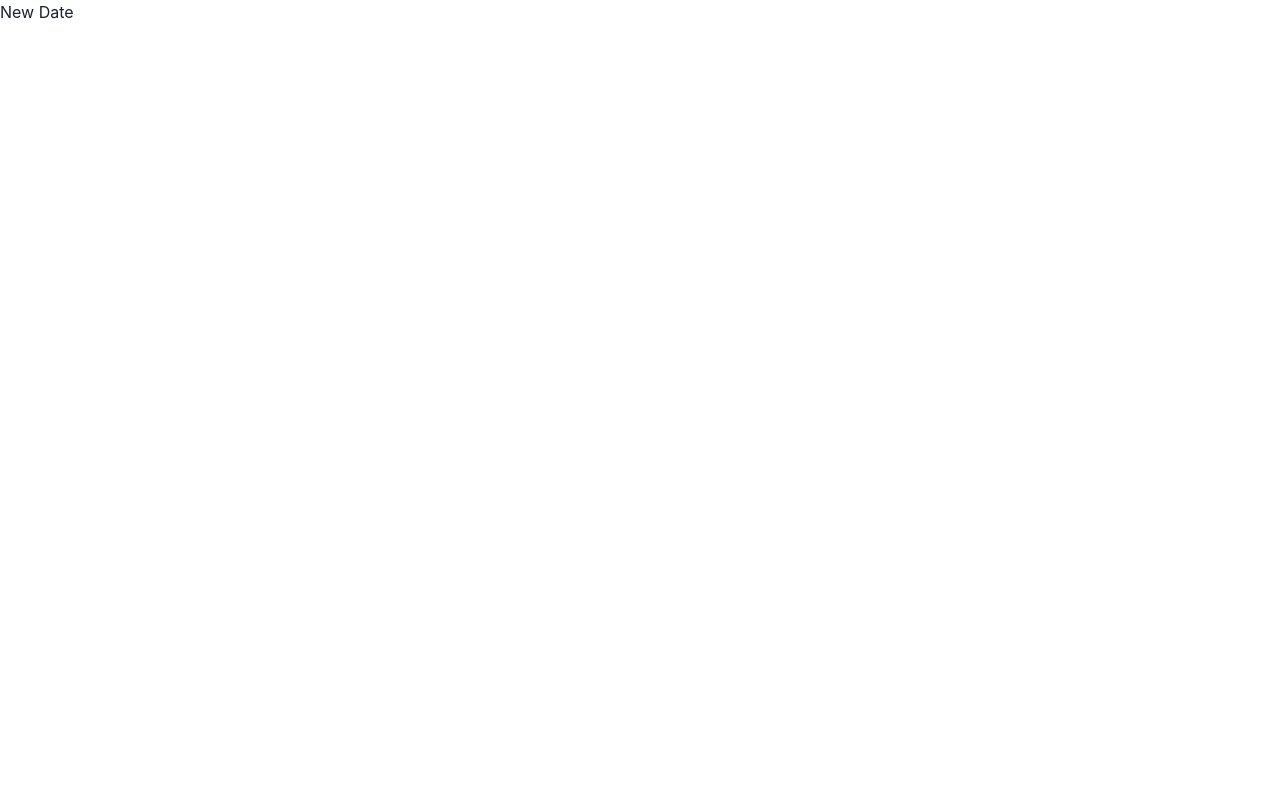
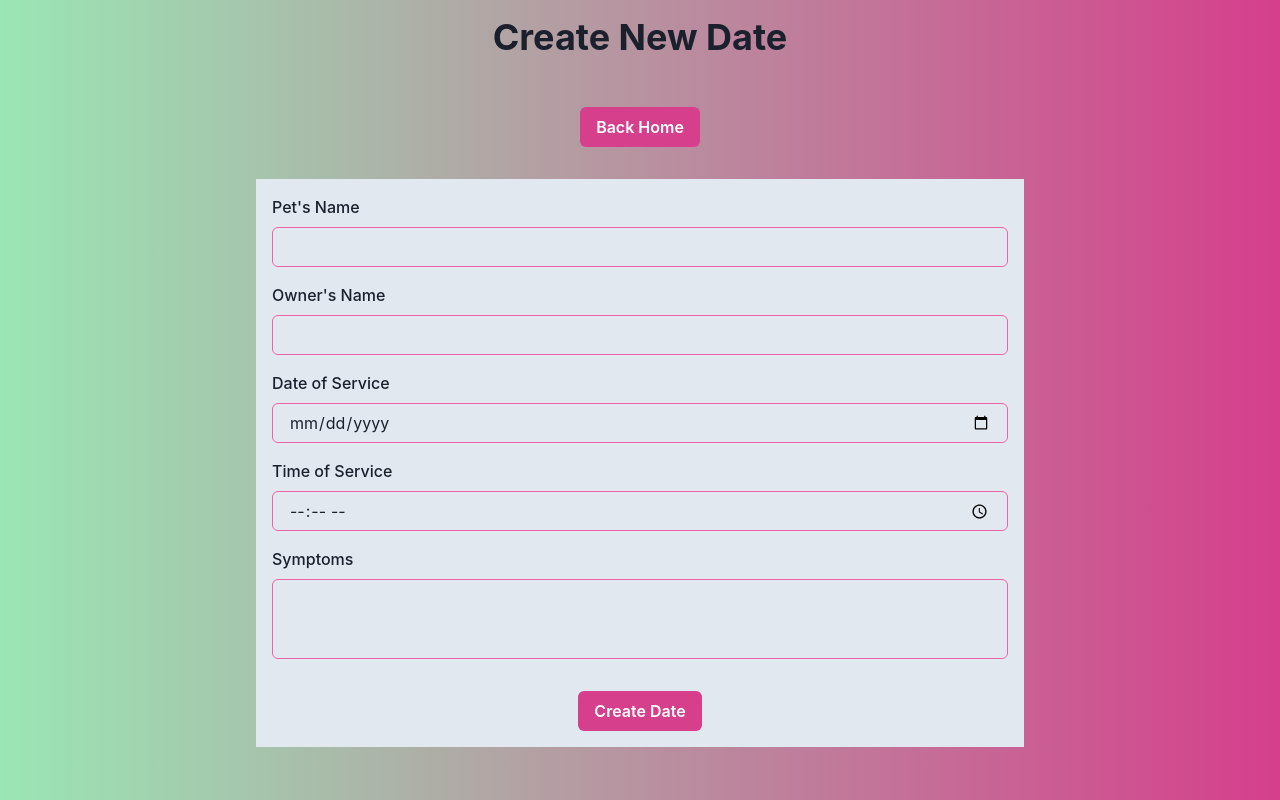
Before and after one commit to erick-sk/vinco-frontend, a React (Create React App) app: page /new in a window 1280 px wide. Built offline with nearby package versions, Linux system fonts and the light colour scheme; no server answers.

Commit message:
Add show form at NewDate component

```diff
--- a/src/components/NewDate.js
+++ b/src/components/NewDate.js
@@ -1,7 +1,94 @@
 import React from 'react';
+import {
+  Container,
+  Heading,
+  Box,
+  Button,
+  Center,
+  FormControl,
+  FormLabel,
+  Input,
+  Textarea,
+} from '@chakra-ui/react';
 
 const NewDate = () => {
-  return <h1>New Date</h1>;
+  return (
+    <Box minH="100vh" bgGradient="linear(to-r, green.200, pink.500)">
+      <Heading as="h1" size="xl" textAlign="center" pt={4}>
+        Create New Date
+      </Heading>
+
+      <Container maxW="container.xl" pb={8}>
+        <Center mt={12}>
+          <Button as="a" href="/" colorScheme="pink" variant="solid">
+            Back Home
+          </Button>
+        </Center>
+
+        <Container maxW="container.md" mt={8} bg="gray.200" p={4}>
+          {/* Form */}
+          <form>
+            <FormControl id="pet" mb={4}>
+              <FormLabel htmlFor="pet">Pet's Name</FormLabel>
+              <Input
+                name="pet"
+                type="text"
+                borderColor="pink.400"
+                focusBorderColor="pink.400"
+              />
+            </FormControl>
+
+            <FormControl id="owner" mb={4}>
+              <FormLabel htmlFor="owner">Owner's Name</FormLabel>
+              <Input
+                name="owner"
+                type="text"
+                borderColor="pink.400"
+                focusBorderColor="pink.400"
+              />
+            </FormControl>
+
+            <FormControl id="date" mb={4}>
+              <FormLabel htmlFor="date">Date of Service</FormLabel>
+              <Input
+                name="date"
+                type="date"
+                borderColor="pink.400"
+                focusBorderColor="pink.400"
+              />
+            </FormControl>
+
+            <FormControl id="time" mb={4}>
+              <FormLabel htmlFor="time">Time of Service</FormLabel>
+              <Input
+                name="time"
+                type="time"
+                borderColor="pink.400"
+                focusBorderColor="pink.400"
+              />
+            </FormControl>
+
+            <FormControl id="time" mb={4}>
+              <FormLabel htmlFor="symptoms">Symptoms</FormLabel>
+              <Textarea
+                name="symptoms"
+                borderColor="pink.400"
+                focusBorderColor="pink.400"
+                resize="none"
+              ></Textarea>
+            </FormControl>
+
+            <Center>
+              <Button mt={4} colorScheme="pink" type="submit">
+                Create Date
+              </Button>
+            </Center>
+          </form>
+          {/* End Form */}
+        </Container>
+      </Container>
+    </Box>
+  );
 };
 
 export default NewDate;
```
